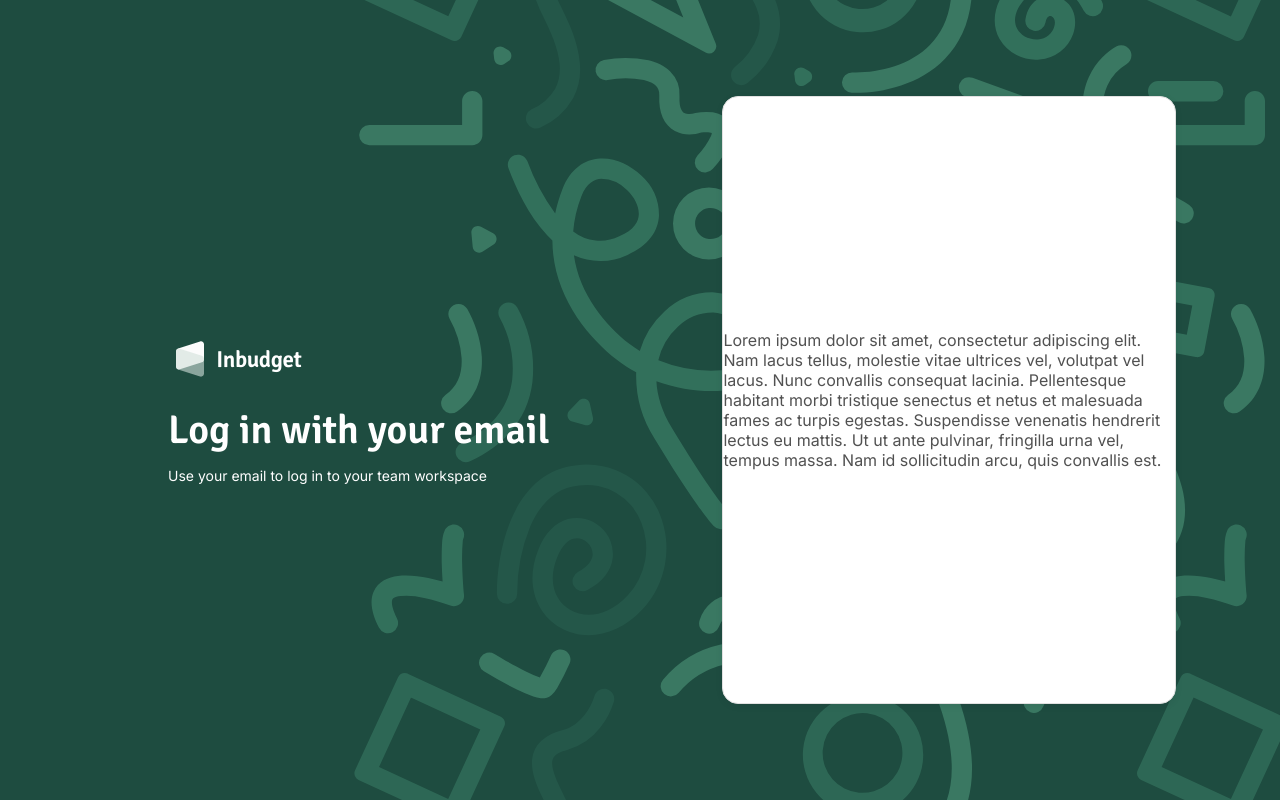
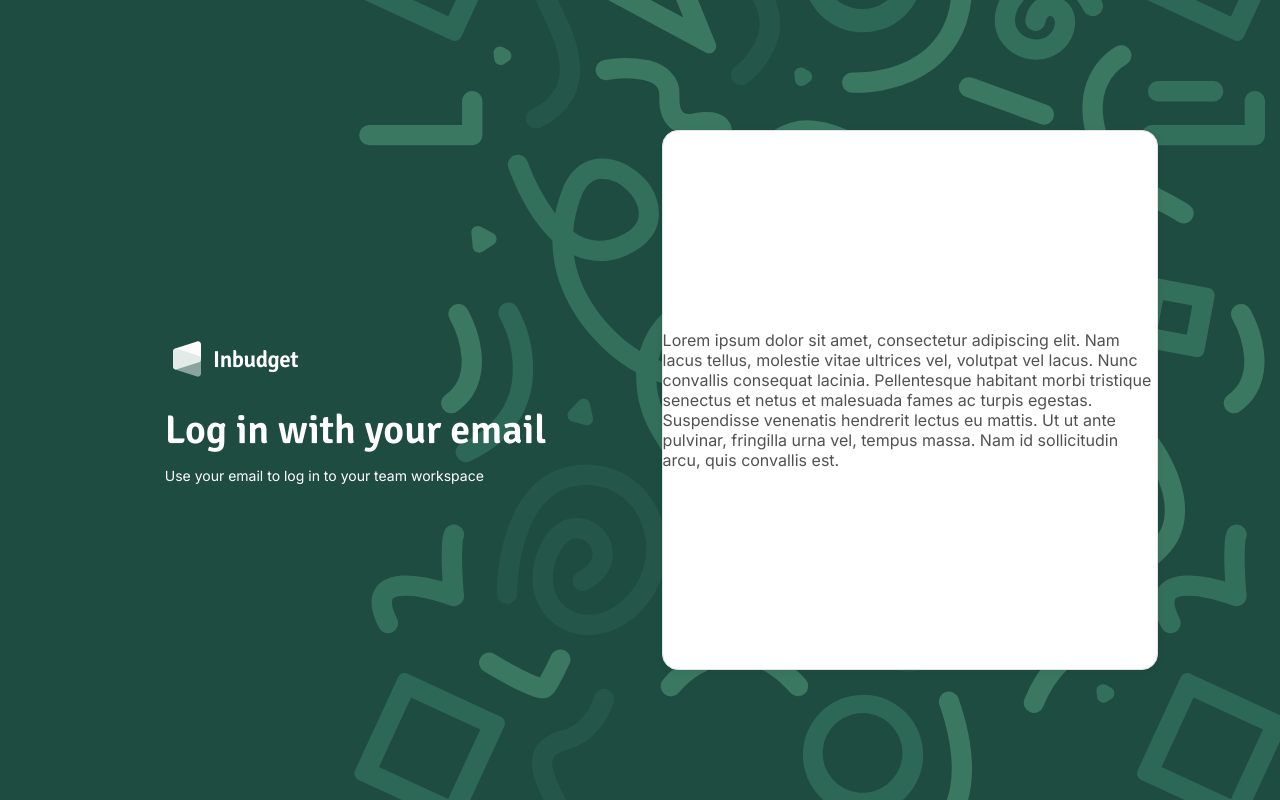
Before and after one commit to intive/patronage2023-js, a Next.js app in the folder apps/web/: page /auth/sign-in in a window 1280 px wide. Built offline with nearby package versions, Linux system fonts and the light colour scheme.

Commit message:
style: got rid of vh units, setted dynamic passings, setted page vidth to 1080px, simplified html and css

```diff
--- a/apps/web/app/auth/layout.tsx
+++ b/apps/web/app/auth/layout.tsx
@@ -10,25 +10,16 @@ export type LayoutProps = {
 
 export default function AuthLayout({ children }: LayoutProps) {
   return (
-    <ViewStyled>
-      <Background>
-        <PageContainerStyled>{children}</PageContainerStyled>
-      </Background>
-    </ViewStyled>
+    <Background>
+      <PageContainerStyled>{children}</PageContainerStyled>
+    </Background>
   );
 }
 
-const ViewStyled = styled.div`
-  width: 100%;
-  height: 100vh;
-  background-color: #1e4c40;
-`;
-
 const PageContainerStyled = styled.div`
-  width: 100%;
-
+  height: 100%;
   @media ${device.desktop} {
     margin: 0 auto;
-    max-width: 1200px;
+    max-width: 1080px;
   }
 `;
--- a/apps/web/app/auth/sign-in/layout.tsx
+++ b/apps/web/app/auth/sign-in/layout.tsx
@@ -23,40 +23,40 @@ export default function SignInLayout({ children }: LayoutProps) {
 }
 
 const ContentStyled = styled.div`
+  height: 100%;
   display: flex;
   flex-direction: column;
-  height: 100vh;
 
   @media ${device.desktop} {
     flex-direction: row;
-    width: 100%;
+    margin: 0 auto;
   }
 `;
 
 const SectionStyled = styled.div`
   color: white;
-  width: 100%;
+
   padding: 52px 16px 0px 16px;
 
   @media ${device.desktop} {
     display: flex;
+    width: 50%;
     flex-direction: column;
     justify-content: center;
-    height: 100vh;
-    padding-left: 128px;
-    padding-right: 64px;
+    padding-left: 6%;
+    padding-right: 3%;
   }
 `;
 
 const FormWrapperStyled = styled.div`
   overflow-x: auto;
-  width: 100%;
   height: 100%;
   padding: 8px;
 
   @media ${device.desktop} {
-    height: 100vh;
-    padding: 12vh 64px;
+    width: 50%;
+    min-height: 100%;
+    padding: 12% 2%;
   }
 `;
 
@@ -68,8 +68,8 @@ const H1Styled = styled.h1`
 
   @media ${device.desktop} {
     margin-top: 32px;
-    font-size: 40px;
-    line-height: 40px;
+    font-size: 2.5em;
+    line-height: 1em;
   }
 `;
 
--- a/apps/web/app/global.css
+++ b/apps/web/app/global.css
@@ -3,3 +3,9 @@
   padding: 0;
   box-sizing: border-box;
 }
+
+body,
+html {
+  width: 100%;
+  min-height: 100%;
+}
```
Also changed, not shown: apps/web/lib/css-variables.tsx (line endings or trailing spaces).
